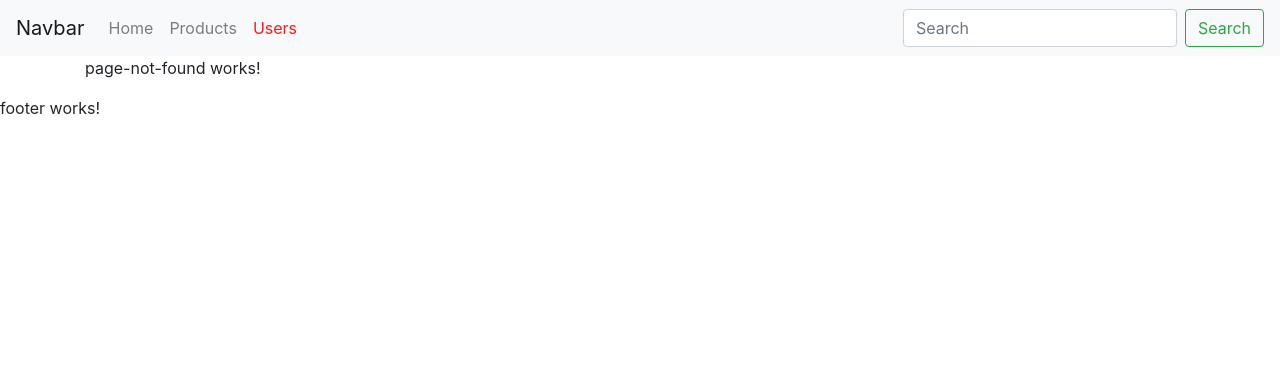
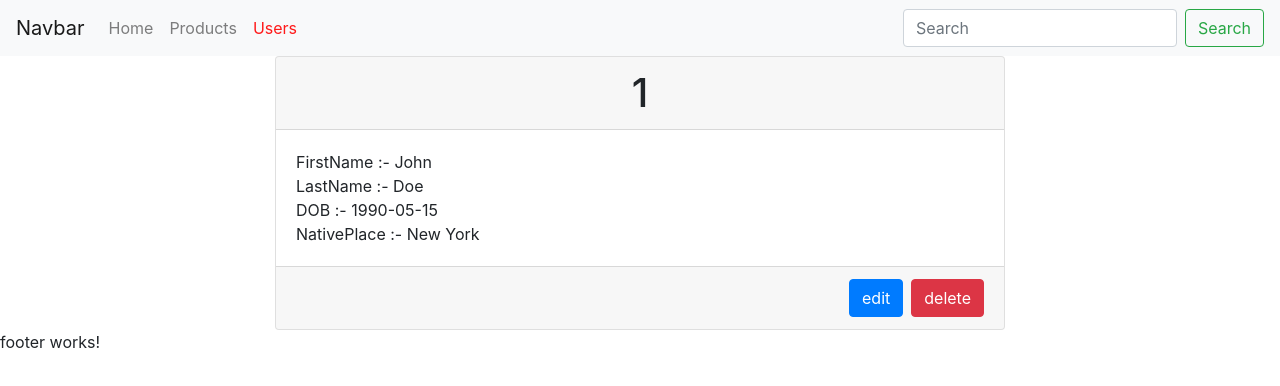
Before and after one commit to asifattar/routingA-Z, an Angular app: page /users/1 in a window 1280 px wide. Shown: the top 386 px of the page. Built offline with nearby package versions, Linux system fonts and the light colour scheme.

Commit message:
user routing is done

```diff
--- a/src/app/app-routing.module.ts
+++ b/src/app/app-routing.module.ts
@@ -5,6 +5,7 @@ import { ProductsComponent } from './shared/components/products/products.compone
 import { UsersComponent } from './shared/components/users/users.component';
 import { PageNotFoundComponent } from './shared/components/page-not-found/page-not-found.component';
 import { ProductComponent } from './shared/components/products/product/product.component';
+import { UserComponent } from './shared/components/users/user/user.component';
 
 const routes: Routes = [
   { path: '', redirectTo: 'home', pathMatch: 'full' },
@@ -21,6 +22,9 @@ const routes: Routes = [
     path: 'users', component: UsersComponent
   },
   {
+    path: 'users/:id', component: UserComponent
+  },
+  {
     path: '**', component: PageNotFoundComponent
   }
 
--- a/src/app/shared/components/users/user/user.component.html
+++ b/src/app/shared/components/users/user/user.component.html
@@ -2,13 +2,13 @@
     <div class="col-md-8 offset-md-2">
         <div class="card">
             <div class="card-header ">
-                <h1 class="text-center m-0" >1</h1>
+                <h1 class="text-center m-0" >{{selectedUser.id}}</h1>
             </div>
             <div class="card-body text-capitalize" >
-                <p class="m-0">firstName :- jone</p>
-                <p class="m-0">lastName :- doe</p>
-                <p class="m-0">DOB :- 12-12-1998</p>
-                <p class="m-0">nativePlace :- usa</p>
+                <p class="m-0">firstName :- {{selectedUser.firstName}}</p>
+                <p class="m-0">lastName :- {{selectedUser.lastName}}</p>
+                <p class="m-0">DOB :- {{selectedUser.dateOfBirth}}</p>
+                <p class="m-0">nativePlace :- {{selectedUser.nativePlace}}</p>
             </div>
             <div class="card-footer text-right">
                 <button class="btn btn-primary mx-2">edit</button>
--- a/src/app/shared/components/users/user/user.component.ts
+++ b/src/app/shared/components/users/user/user.component.ts
@@ -1,4 +1,7 @@
 import { Component, OnInit } from '@angular/core';
+import { ActivatedRoute } from '@angular/router';
+import { iusers } from 'src/app/shared/interface/iusers';
+import { UsersService } from 'src/app/shared/services/users.service';
 
 @Component({
   selector: 'app-user',
@@ -7,9 +10,18 @@ import { Component, OnInit } from '@angular/core';
 })
 export class UserComponent implements OnInit {
 
-  constructor() { }
+  seletedUserId !: number;
+  selectedUser !: iusers;
+
+
+  constructor(private userservice : UsersService , private _route : ActivatedRoute) { }
 
   ngOnInit(): void {
+    this.seletedUserId = +this._route.snapshot.params['id'];
+    this.selectedUser = this.userservice.getSelectedUser(this.seletedUserId)!
+
+    console.log(this.selectedUser);
+
   }
 
 }
--- a/src/app/shared/components/users/users.component.html
+++ b/src/app/shared/components/users/users.component.html
@@ -2,6 +2,7 @@
     <div class="col-md-4">
         <ul class="list-group">
             <li class="list-group-item"
+            [routerLink]="['/users', per.id ]"
             [ngClass]="{active : per.id === selectedPersone.id}"
             *ngFor="let per of usersinfo">
                 {{per.firstName}} {{per.lastName}}
@@ -9,7 +10,7 @@
         </ul>
     </div>
     <div class="col-md-8">
-        <app-user></app-user>
+        <!-- <app-user></app-user> -->
     </div>
 </div>
 <div class="row">
--- a/src/app/shared/components/users/users.component.ts
+++ b/src/app/shared/components/users/users.component.ts
@@ -28,7 +28,6 @@ export class UsersComponent implements OnInit {
   }
   gotoProducts() {
     this._router.navigate(['products'])
-  throw new Error('Method not implemented.');
   }
 
   ngOnInit(): void {
--- a/src/app/shared/services/users.service.ts
+++ b/src/app/shared/services/users.service.ts
@@ -5,6 +5,7 @@ import { iusers } from '../interface/iusers';
   providedIn: 'root'
 })
 export class UsersService {
+
 
    usersArray : iusers[] = [
     {
@@ -95,4 +96,8 @@ export class UsersService {
   getAllusers() : Array<iusers>{
     return this.usersArray
   }
+
+  getSelectedUser(seletedUserId: number) {
+    return this.usersArray.find(per => per.id === seletedUserId)
+  }
 }
```
